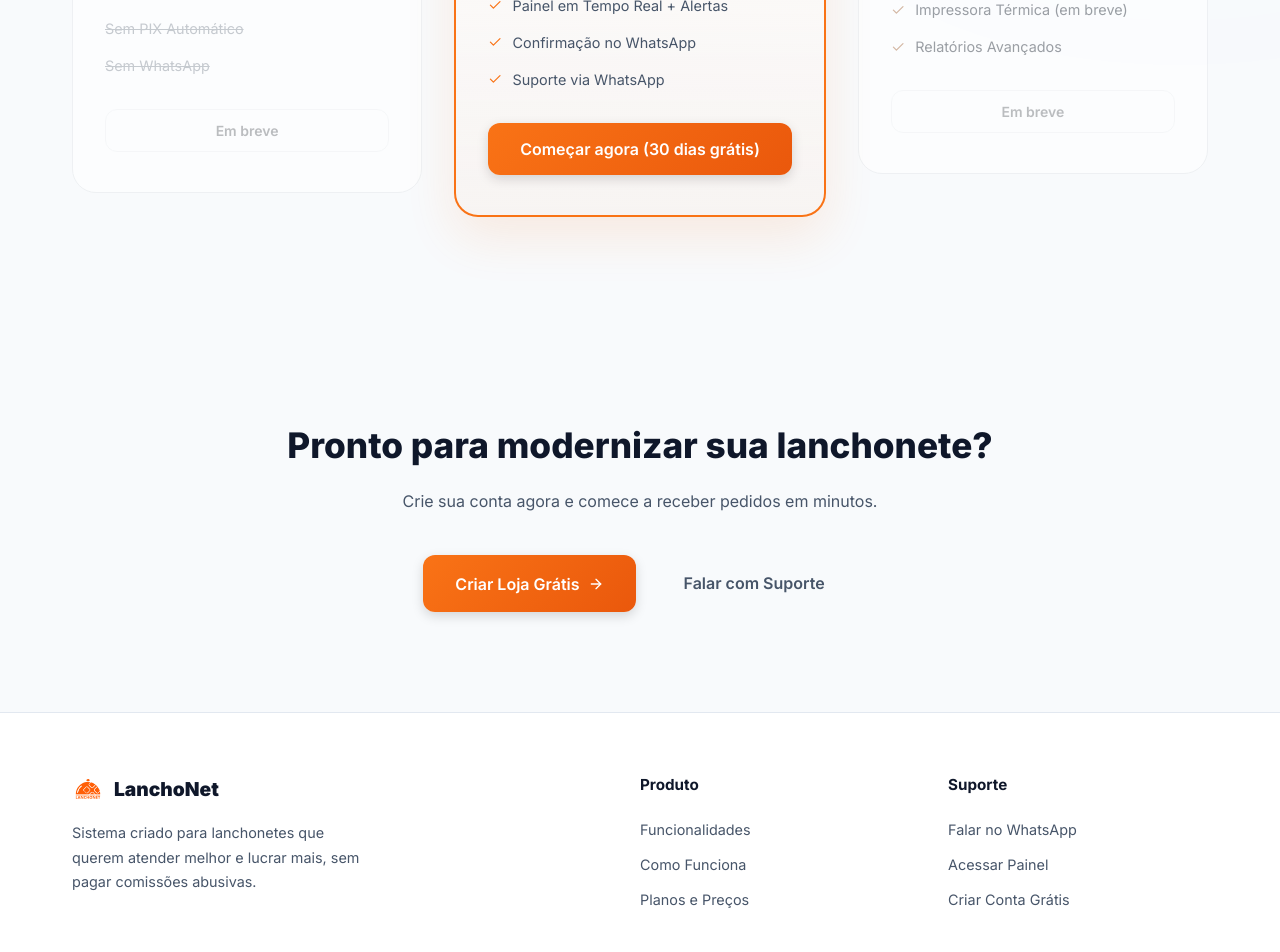
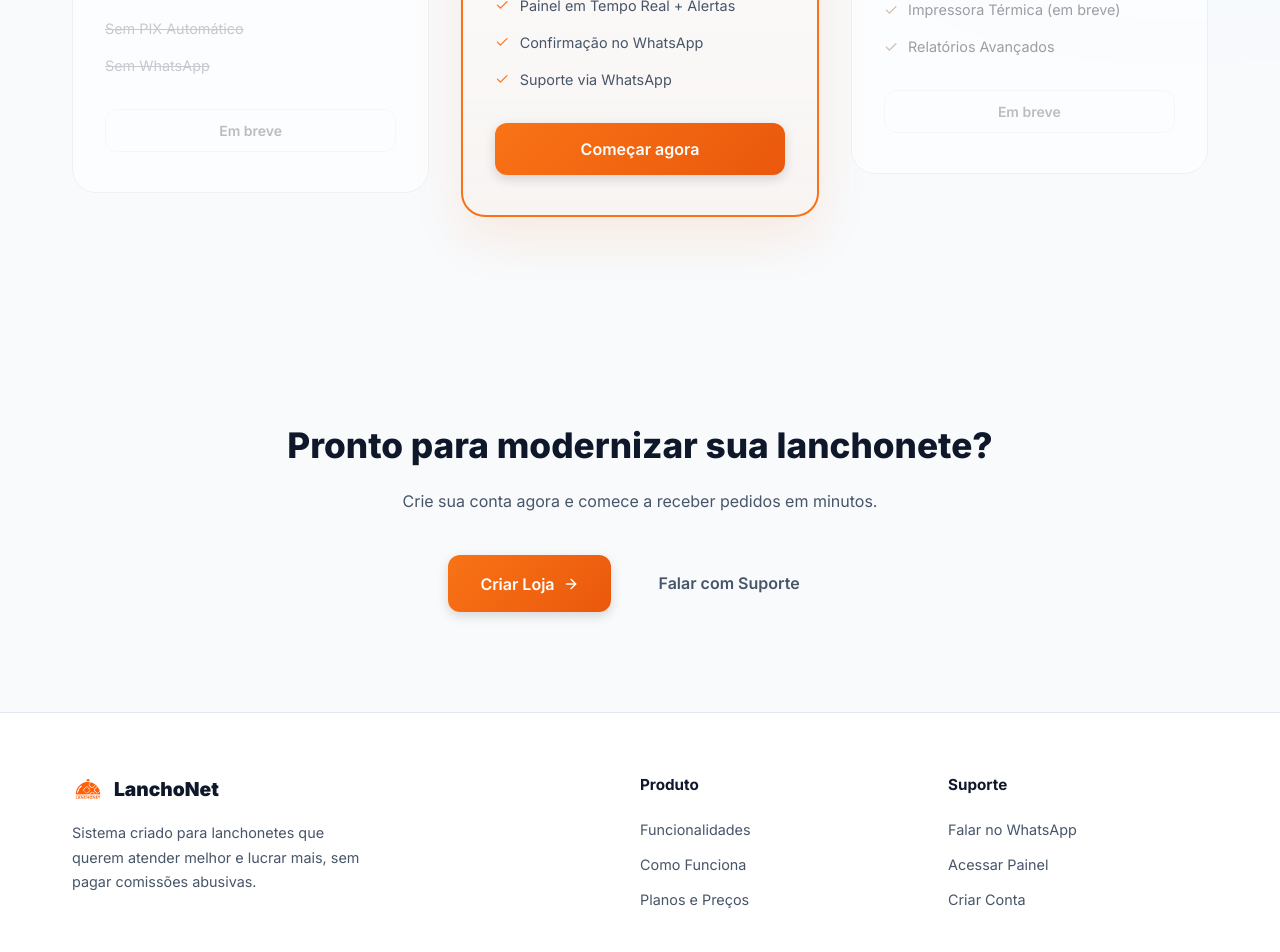
Before and after one commit to DanielFernandesNoronha/lanchonet, a React (Vite) app: page / in a window 1280 px wide. Shown: the part 3080-4032 px from the top of the page. Built offline with nearby package versions, Linux system fonts and the light colour scheme; no server answers.

Commit message:
fix: remove free trial text from landing page

```diff
--- a/src/pages/landing/LandingPage.jsx
+++ b/src/pages/landing/LandingPage.jsx
@@ -265,7 +265,7 @@ export default function LandingPage() {
               className="btn btn-primary btn-full btn-lg"
               onClick={() => navigate('/admin/login', { state: { mode: 'register' } })}
             >
-              Começar agora (30 dias grátis)
+              Começar agora
             </button>
           </div>
 
@@ -296,7 +296,7 @@ export default function LandingPage() {
         <p>Crie sua conta agora e comece a receber pedidos em minutos.</p>
         <div className="cta-final-btns">
           <button className="btn btn-primary btn-lg" onClick={() => navigate('/admin/login', { state: { mode: 'register' } })}>
-            Criar Loja Grátis <FiArrowRight />
+            Criar Loja <FiArrowRight />
           </button>
           <a href={WHATSAPP_SUPORTE} target="_blank" rel="noreferrer" className="btn btn-ghost btn-lg">
             Falar com Suporte
@@ -326,7 +326,7 @@ export default function LandingPage() {
             <h4>Suporte</h4>
             <a href={WHATSAPP_SUPORTE} target="_blank" rel="noreferrer">Falar no WhatsApp</a>
             <a href="/admin/login">Acessar Painel</a>
-            <a href="#pricing">Criar Conta Grátis</a>
+            <a href="#pricing">Criar Conta</a>
           </div>
         </div>
         <div className="footer-bottom">
```
